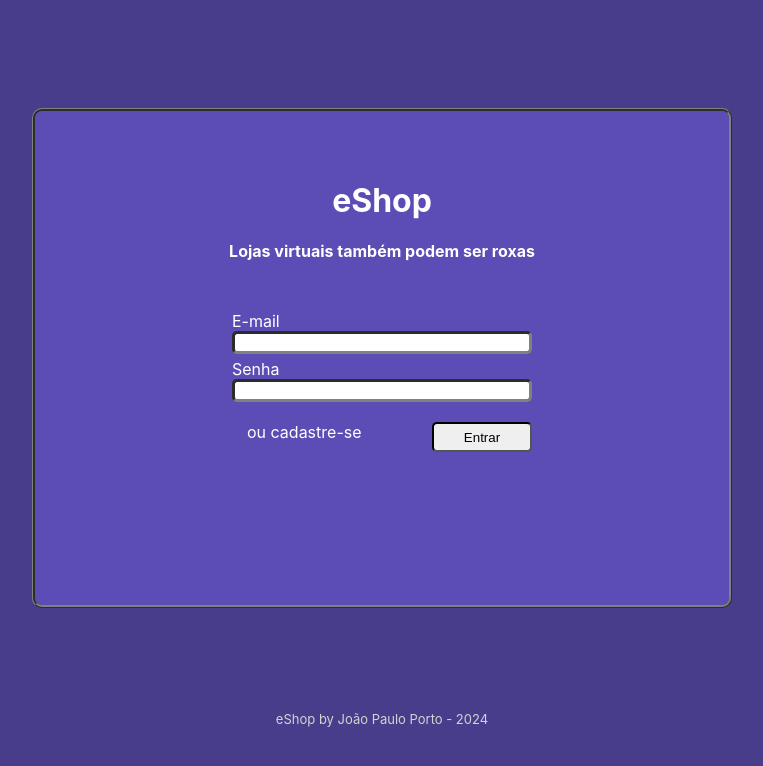
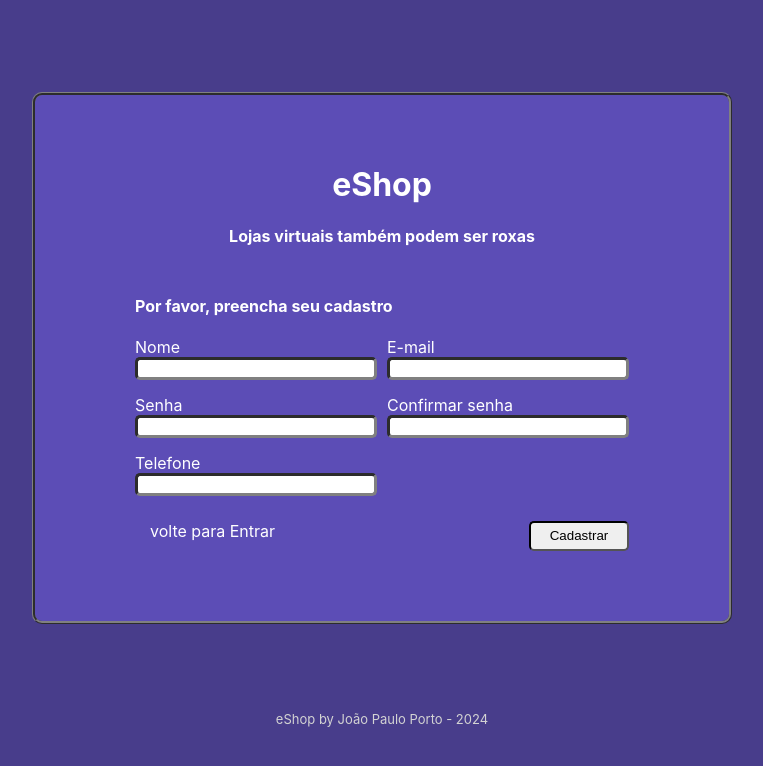
Before and after one commit to joaopauloap/react_enote, a React (Create React App) app: page /register in a window 1280 px wide. Before the commit this address led to /login. Shown: the top 766 px of the page, without its empty margins (258-1021 px from the left). Built offline with nearby package versions, Linux system fonts and the light colour scheme.

Commit message:
register form integration with react hook form

```diff
--- a/src/App.js
+++ b/src/App.js
@@ -9,6 +9,7 @@ import Notes from "./pages/Notes/Notes";
 import "./App.css";
 import AlertContainer from "./components/Alert/AlertContainer";
 import { AlertProvider } from "./contexts/AlertContext";
+import Register from "./pages/Login/Register";
 
 function App() {
   const [user, setUser] = useState(() => JSON.parse(localStorage.getItem('user')));
@@ -16,7 +17,7 @@ function App() {
 
   useEffect(() => {
     if (!user) {
-      navigate('/login');
+      //navigate('/login');
     }
   }, [user, navigate]);
 
@@ -33,7 +34,8 @@ function App() {
         <Route path="/" element={user ? <Home /> : <Navigate to="/login" />} />
         <Route path="/home" element={user ? <Home /> : <Navigate to="/login" />} />
         <Route path="/about" element={<About />}></Route>
-          <Route path="/login" element={user?<Navigate to="/home"/> : <Login setUser={setUser} />} />
+        <Route path="/register" element={<Register />} />
+        <Route path="/login" element={user ? <Navigate to="/home" /> : <Login setUser={setUser} />} />
         <Route path="/notes" element={user ? <Notes /> : <Navigate to="/login" />} />
       </Routes>
       <Footer></Footer>
--- a/src/components/Alert/Alert.css
+++ b/src/components/Alert/Alert.css
@@ -8,6 +8,7 @@
     display: flex;
     justify-content: center;
     align-items: center;
+    color:black;
   }
 
   .alert-box {
--- a/src/components/Input/Input.css
+++ b/src/components/Input/Input.css
@@ -1,6 +1,10 @@
-.default-input{
+.default-input {
     border-style: inset;
     border-radius: 5px;
     border-width: 3px;
     border-color: gray;
 }
+
+.error {
+    color: rgb(255, 180, 0);
+}
--- a/src/components/Input/Input.js
+++ b/src/components/Input/Input.js
@@ -1,9 +1,17 @@
 import React from "react";
 import '../Input/Input.css'
 
-function Input(props){
+function Input({ id, type, onChange, register = () => { }, validation, errors, ...rest }) {
     return (
-        <input type={props.type} className="default-input" id={props.id} onChange={props.onChange}></input>
+        <>
+            <input type={type} className="default-input" id={id} onChange={onChange} {...register(id, validation)} {...rest}></input>
+            {errors && errors[id]?.type === "required" && (
+                <span className="error">{errors[id]?.message}</span>
+            )}
+            {errors && errors[id]?.type === "minLength" && (
+                <span className="error">{errors[id]?.message}</span>
+            )}
+        </>
     );
 }
 
--- a/src/components/InputLabel/InputLabel.js
+++ b/src/components/InputLabel/InputLabel.js
@@ -2,13 +2,11 @@ import React from "react";
 import './InputLabel.css'
 import Input from "../Input/Input";
 
-function InputLabel(props) {
+export default function InputLabel({ id, labelValue, type, onChange, register = () => { }, validation, errors, ...rest }) {
     return (
         <div className="input-container">
-            <label htmlFor={props.id}>{props.labelValue}</label>
-            <Input type={props.type} id={props.id} onChange={props.onChange}></Input>
+            <label htmlFor={id}>{labelValue}</label>
+            <Input type={type} id={id} onChange={onChange} register={register} validation={validation} errors={errors} {...rest}></Input>
         </div>
     );
 }
-
-export default InputLabel;
--- a/src/pages/Login/Login.css
+++ b/src/pages/Login/Login.css
@@ -1,4 +1,4 @@
-.login-container{
+.login-container {
     display: flex;
     justify-content: center;
     align-items: center;
@@ -6,7 +6,7 @@
     height: 87vh;
 }
 
-.form-panel{
+.form-panel {
     box-sizing: border-box;
     border-style: ridge;
     border-radius: 10px;
@@ -14,38 +14,38 @@
     background-color: #5C4DB6;
     padding: 70px 100px;
     width: 700px;
-    height: 500px;
+    min-height: 500px;
 }
 
-.form-panel .title-container{
+.form-panel .title-container {
     margin-bottom: 50px;
     text-align: center;
 }
 
-.form-panel .title-container h1{
+.form-panel .title-container h1 {
     margin-top: 0;
 }
 
-.form-panel a{
+.form-panel a {
     text-decoration: none;
     margin-left: 15px;
     margin-right: 15px;
 }
 
-.grid-register{
+.grid-register {
     display: grid;
     grid-template-columns: 1fr 1fr;
     grid-template-rows: auto;
     gap: 10px;
 }
 
-.login-container-fields{
+.login-container-fields {
     width: 300px;
     margin-left: auto;
     margin-right: auto;
 }
 
-.button-group{
+.button-group {
     display: flex;
     justify-content: space-between;
     margin-top: 20px;
--- a/src/pages/Login/Login.js
+++ b/src/pages/Login/Login.js
@@ -1,4 +1,4 @@
-import React, { useContext, useEffect, useState } from "react"
+import React, { useContext, useState } from "react"
 import InputLabel from "../../components/InputLabel/InputLabel"
 import Button from "../../components/Button/Button"
 import axios from "axios"
@@ -10,39 +10,17 @@ import "./Login.css"
 
 function Login({ setUser }) {
 
-  const [name, setName] = useState("")
   const [email, setEmail] = useState("")
   const [password, setPassword] = useState("")
-  const [confirmPassword, setConfirmPassword] = useState("")
-  const [isLogin, setIsLogin] = useState(true)
   const navigate = useNavigate()
   const { showAlert } = useContext(AlertContext)
 
-  const handleNameChange = (e) => setName(e.target.value)
   const handleEmailChange = (e) => setEmail(e.target.value)
   const handlePasswordChange = (e) => setPassword(e.target.value)
-  const handleConfirmPasswordChange = (e) => setConfirmPassword(e.target.value)
 
   function handleLogin() {
     axios
       .post(API_URLS.LOGIN, { email: email, password: password })
-      .then((response) => {
-        console.log(response.data)
-        if (response.data) {
-          localStorage.setItem("user", JSON.stringify(response.data))
-          setUser(response.data)
-          navigate("/home")
-        }
-      })
-      .catch((error) => {
-        console.log(error)
-        showAlert(RequestErrorHandler(error))
-      })
-  }
-
-  function handleRegister() {
-    axios
-      .post(API_URLS.REGISTER, { email: email, password: password, name: name })
       .then((response) => {
         console.log(response.data)
         if (response.data) {
@@ -64,34 +42,16 @@ function Login({ setUser }) {
           <h1>eShop</h1>
           <h4>Lojas virtuais também podem ser roxas</h4>
         </div>
-        {isLogin ?
-          (
-            <form>
-              <div className="login-container-fields">
-                <InputLabel labelValue="E-mail" id="email" value={email} onChange={handleEmailChange} required/>
-                <InputLabel labelValue="Senha" id="password" type="password" value={password} onChange={handlePasswordChange} required/>
-                <div className="button-group">
-                  <a href="#" onClick={() => setIsLogin(false)}>ou cadastre-se</a>
-                  <Button id="btnLogin" value="Entrar" onClick={handleLogin} />
-                </div>
-              </div>
-            </form>
-          )
-          : (
-            <form>
-              <h4>Por favor, preencha seu cadastro</h4>
-              <div className="grid-register">
-                <InputLabel labelValue="Nome" id="name" value={name} onChange={handleNameChange} required/>
-                <InputLabel labelValue="E-mail" id="email" value={email} onChange={handleEmailChange} required />
-                <InputLabel labelValue="Senha" id="password" type="password" value={password} onChange={handlePasswordChange} required/>
-                <InputLabel labelValue="Confirmar Senha" id="confirmPassword" type="password" onChange={handleConfirmPasswordChange} required/>
-              </div>
-              <div className="button-group">
-                <a href="#" onClick={() => setIsLogin(true)}>volte para Entrar</a>
-                <Button id="btnRegister" value="Cadastrar" onClick={handleRegister} />
-              </div>
-            </form>
-          )}
+        <div className="login-container-fields">
+          <form>
+            <InputLabel labelValue="E-mail" id="email" value={email} onChange={handleEmailChange} />
+            <InputLabel labelValue="Senha" id="password" type="password" value={password} onChange={handlePasswordChange} />
+          </form>
+          <div className="button-group">
+            <a href="" onClick={() => navigate('/register')}>ou cadastre-se</a>
+            <Button id="btnLogin" value="Entrar" onClick={handleLogin} />
+          </div>
+        </div>
       </div>
     </div>
   )
--- /dev/null
+++ b/src/pages/Login/Register.js
@@ -0,0 +1,92 @@
+import React, { useContext } from "react"
+import InputLabel from "../../components/InputLabel/InputLabel"
+import Button from "../../components/Button/Button"
+import axios from "axios"
+import API_URLS from "../../config/apiUrls"
+import { useNavigate } from "react-router-dom"
+import { AlertContext } from "../../contexts/AlertContext"
+import RequestErrorHandler from "../../services/requestErrorHandler"
+import { useForm } from 'react-hook-form';
+
+import "./Login.css"
+
+function Register() {
+
+  const navigate = useNavigate()
+  const { showAlert } = useContext(AlertContext)
+  const { register, handleSubmit, formState: { errors } } = useForm();
+
+  const onSubmit = data => {
+    axios
+      .post(API_URLS.REGISTER, { email: data.email, password: data.password, name: data.name, phone: data.phone })
+      .then((response) => {
+        console.log(response.data)
+        if (response.data) {
+          showAlert("Usuário cadastrado com sucesso!")
+          navigate("/home")
+        }
+      })
+      .catch((error) => {
+        console.log(error)
+        showAlert(RequestErrorHandler(error))
+      })
+  }
+
+  return (
+    <div className="login-container">
+      <div className="form-panel">
+        <div className="title-container">
+          <h1>eShop</h1>
+          <h4>Lojas virtuais também podem ser roxas</h4>
+        </div>
+
+        <form onSubmit={handleSubmit(onSubmit)}>
+          <h4>Por favor, preencha seu cadastro</h4>
+          <div className="grid-register">
+            <InputLabel labelValue="Nome" id="name" register={register} validation={{
+              required: "Nome é obrigatório",
+              minLength: {
+                value: 3,
+                message: "Digite o mínimo de 3 caracteres"
+              }
+            }} errors={errors} />
+
+            <InputLabel labelValue="E-mail" id="email" register={register} validation={{
+              required: "E-mail é obrigatório",
+              minLength: {
+                value: 3,
+                message: "Digite o mínimo de 3 caracteres"
+              }
+            }} errors={errors} />
+
+            <InputLabel labelValue="Senha" type="password" id="password" register={register} validation={{
+              required: "Senha é obrigatória",
+              minLength: {
+                value: 3,
+                message: "Digite o mínimo de 3 caracteres"
+              }
+            }} errors={errors} />
+
+            <InputLabel labelValue="Confirmar senha" type="password" id="confirmPassword" register={register} validation={{
+              required: "Senha é obrigatória",
+              minLength: {
+                value: 3,
+                message: "Digite o mínimo de 3 caracteres"
+              }
+            }} errors={errors} />
+
+            <InputLabel labelValue="Telefone" type="number" id="phone" register={register} />
+
+
+          </div>
+          <div className="button-group">
+            <a href="" onClick={() => navigate('/login')}>volte para Entrar</a>
+            <Button id="btnRegister" value="Cadastrar" type="submit" />
+          </div>
+        </form>
+      </div>
+    </div>
+  )
+}
+
+export default Register
```
Also changed, not shown: src/pages/Login/oldLogin.js (added, +100 -0 lines). Lines whose indentation alone changed are shown as unchanged.
